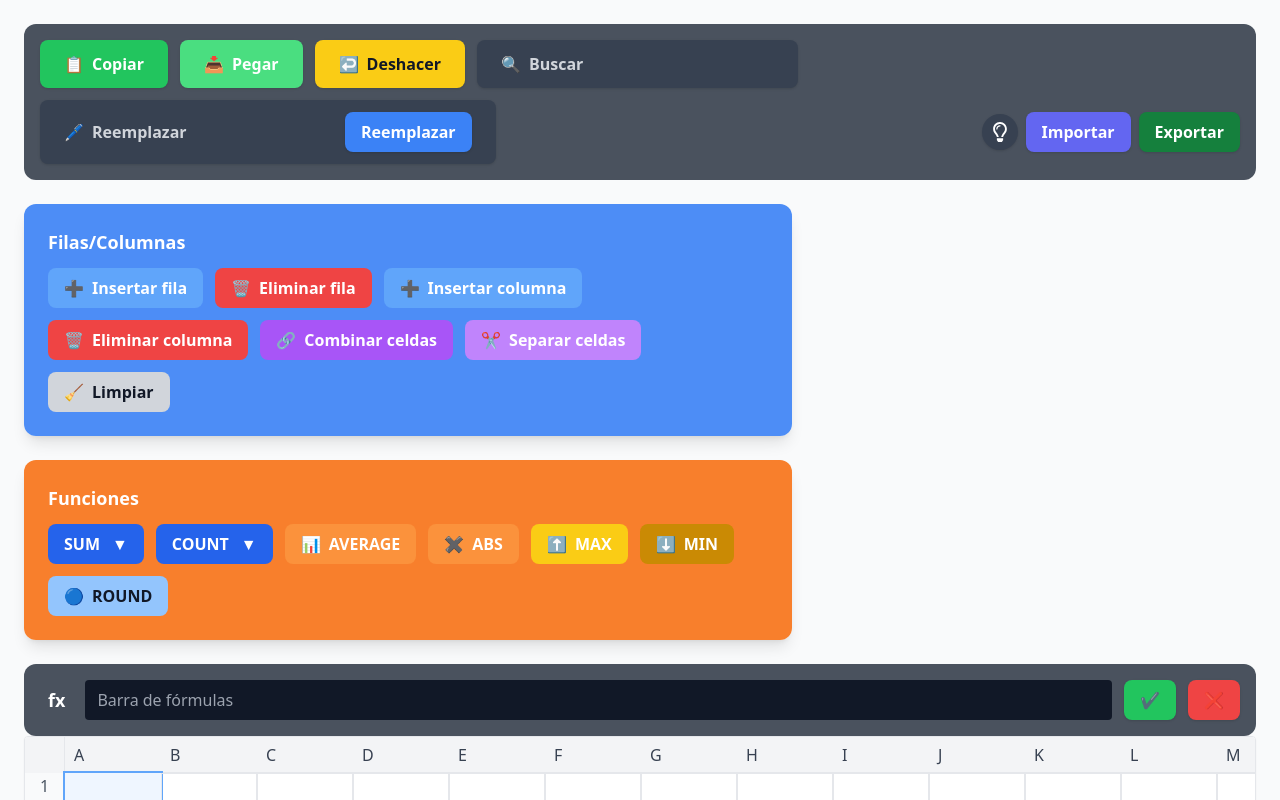
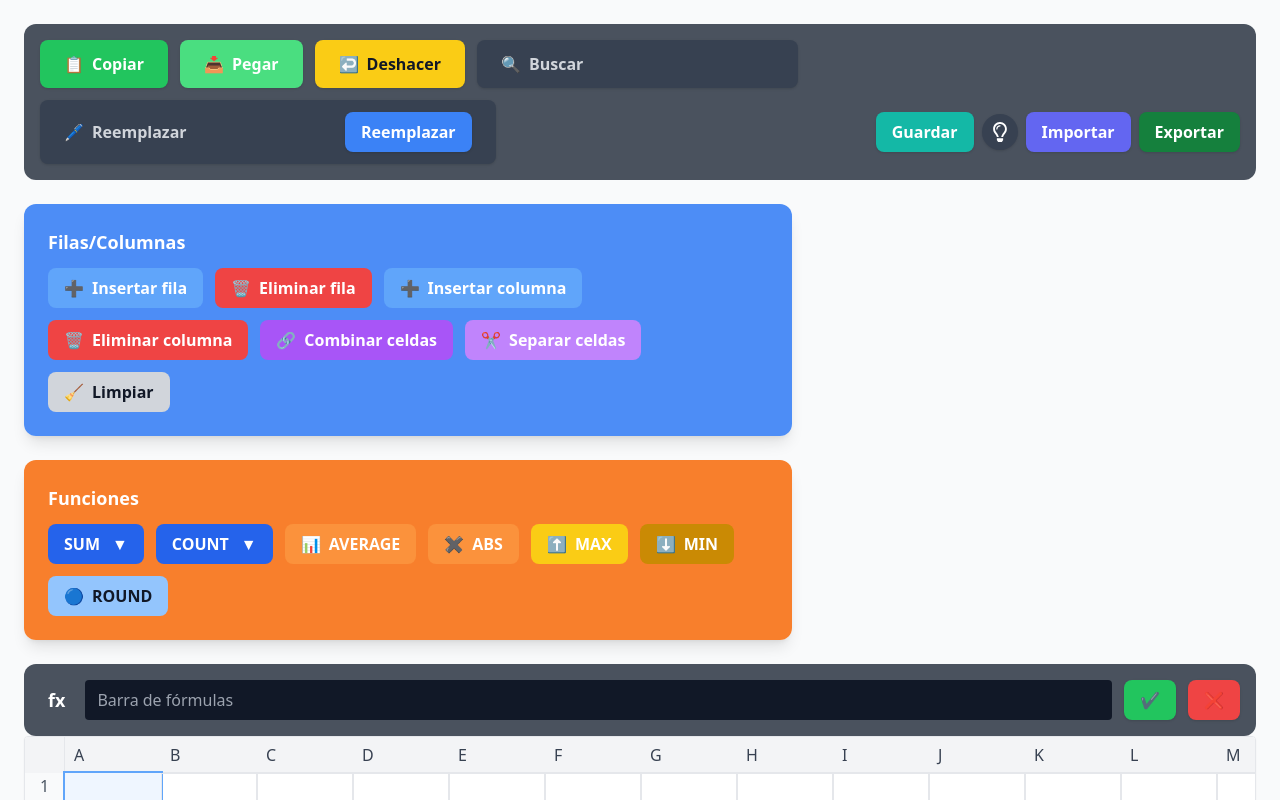
Before and after one commit to Tommyscripts/ExcelProject, a React (Vite) app in the folder ExcelProject/: page / in a window 1280 px wide. Shown: the top 800 px of the page. Built offline with nearby package versions, Linux system fonts and the light colour scheme; no server answers; the HTML template or start-up script is replaced by a standard one.

Commit message:
feat: añadir funcionalidad de guardado manual con notificaciones de éxito/error

```diff
--- a/ExcelProject/src/componente/Auxiliares/TooltipCooldown.tsx
+++ b/ExcelProject/src/componente/Auxiliares/TooltipCooldown.tsx
@@ -1,5 +1,6 @@
 
 import React, { useState, useRef } from 'react';
+import Swal from 'sweetalert2';
 import { FaLightbulb, FaRegLightbulb } from 'react-icons/fa';
 
 // TooltipCooldown: solo tooltip, ahora con Tailwind
@@ -109,6 +110,37 @@ export const Toolbar: React.FC<any> = ({
         </TooltipCooldown>
       </div>
       <div className="flex items-center gap-2 ml-auto">
+        <TooltipCooldown content="Guarda los datos en la base de datos" cooldown={1200}>
+          <button
+            onClick={async () => {
+              try {
+                await rest.saveToBackend();
+                Swal.fire({
+                  icon: 'success',
+                  title: 'Guardado',
+                  text: 'Los datos se han guardado correctamente.',
+                  timer: 1200,
+                  showConfirmButton: false,
+                  toast: true,
+                  position: 'top-end',
+                });
+              } catch (e) {
+                Swal.fire({
+                  icon: 'error',
+                  title: 'Error al guardar',
+                  text: 'No se pudo guardar los datos.',
+                  timer: 2000,
+                  showConfirmButton: false,
+                  toast: true,
+                  position: 'top-end',
+                });
+              }
+            }}
+            className="px-4 py-2 rounded-lg bg-teal-500 text-white font-bold shadow hover:bg-teal-700 transition"
+          >
+            Guardar
+          </button>
+        </TooltipCooldown>
         {/* Toggle claro/oscuro */}
         <TooltipCooldown content="Cambiar tema claro/oscuro" cooldown={800}>
           <button
--- a/ExcelProject/src/componente/excelcomponent.tsx
+++ b/ExcelProject/src/componente/excelcomponent.tsx
@@ -312,12 +312,7 @@ const ExcelComponent: React.FC = () => {
   // cargar una vez al montar
   useEffect(() => { loadFromBackend(); }, [loadFromBackend]);
 
-  // guardar cada vez que cambie el estado relevante (excepto la primera vez)
-  const skipFirstSave = React.useRef(true);
-  useEffect(() => {
-    if (skipFirstSave.current) { skipFirstSave.current = false; return; }
-    saveToBackend();
-  }, [saveToBackend]);
+  // Guardado manual: solo al pulsar el botón
   // Replaced by the CF modal UI (showCFModal)
 
   // --- Mejoras UX: modales para Sort y Conditional Format + toast ---
```
Also changed, not shown: ExcelProject/src/type.ts (added).
